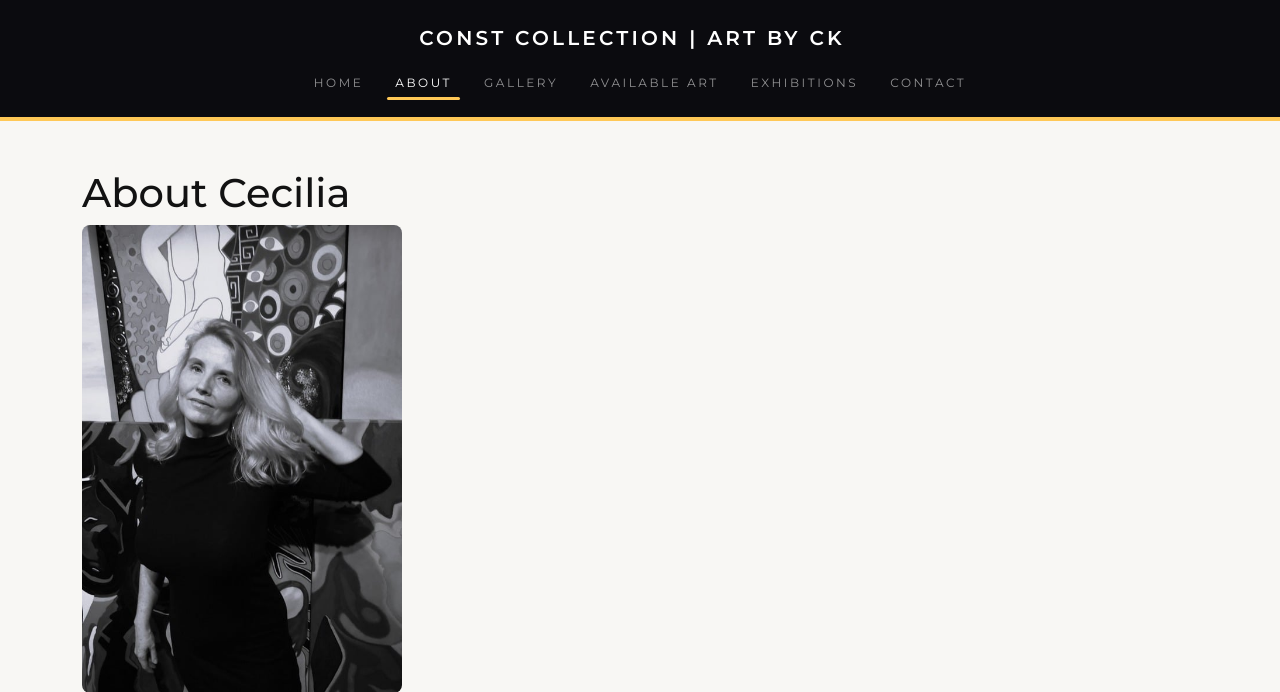
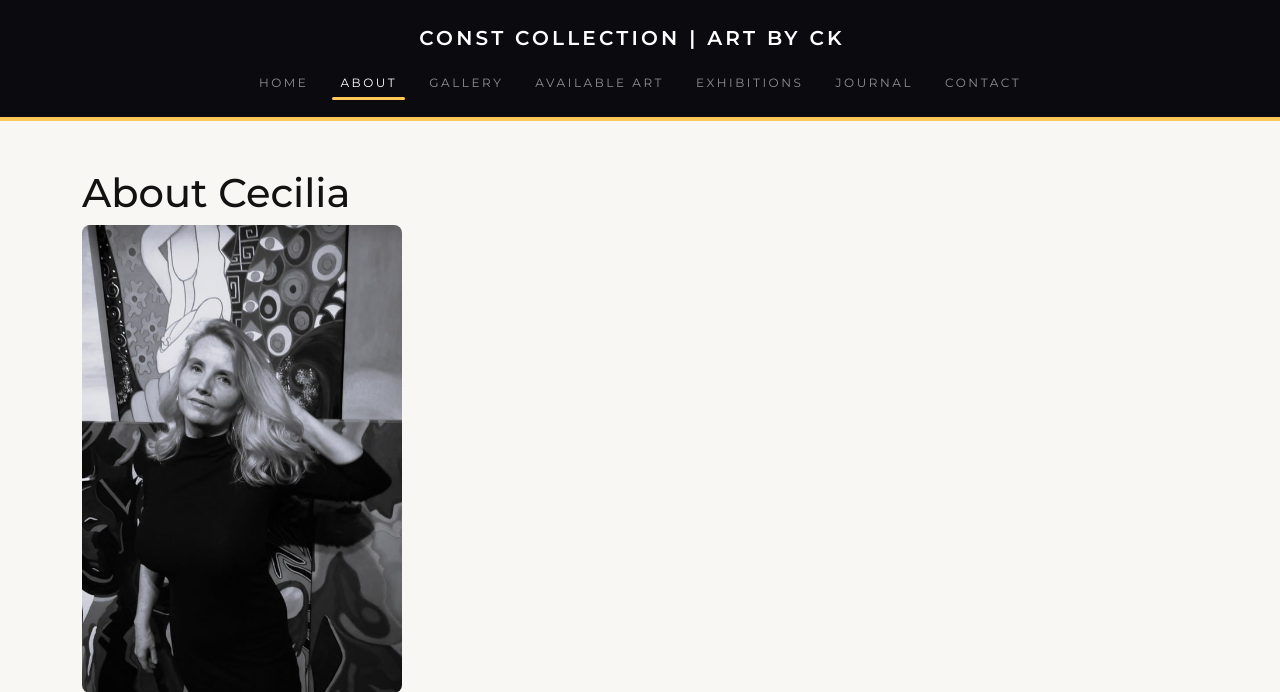
Before and after one commit to nazhameed/art-by-ck, a Django app: page /about/ in a window 1280 px wide. Shown: the top 692 px of the page. Run offline with Django 5.2, Linux system fonts and the light colour scheme; parts of the project's set-up code (start-up, migrations or seed data) failed here and were passed over; some libraries are stand-ins or nearby versions; some web fonts are replaced.

Commit message:
add journal back to nav

```diff
--- a/templates/base.html
+++ b/templates/base.html
@@ -82,6 +82,12 @@
                   >Exhibitions</a
                 >
               </li>
+              <a
+                  class="nav-link {% if request.resolver_match.url_name == 'journal' %}active{% endif %}"
+                  href="{% url 'journal' %}"
+                  >Journal</a
+                >
+              </li>
               <li class="nav-item">
                 <a
                   class="nav-link {% if request.resolver_match.url_name == 'contact' %}active{% endif %}"
```
